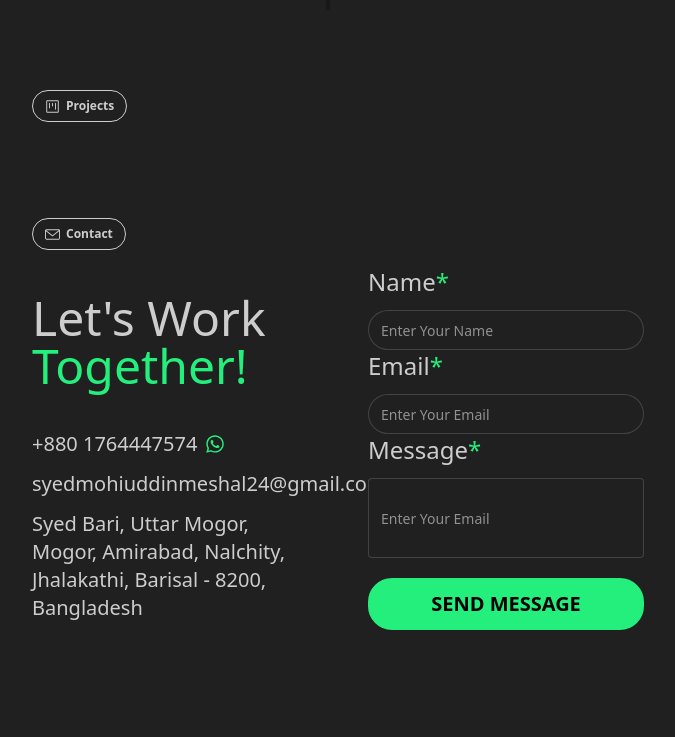
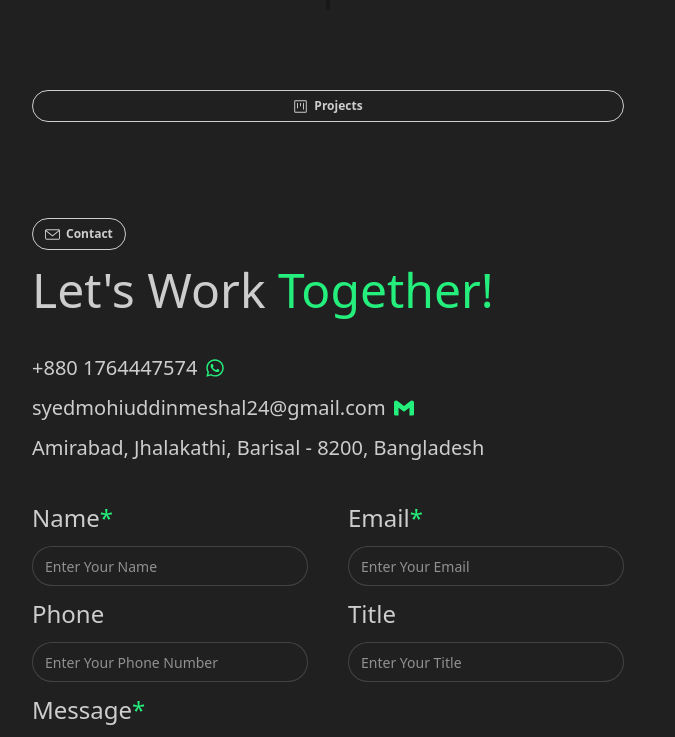
Before and after one commit to meshal10613/meshal-s-portfolio, a React (Vite) app: page / in a window 1280 px wide. Shown: the part 2000-2737 px from the top of the page, without its empty margins (476-1151 px from the left). Built offline with nearby package versions, Linux system fonts and the light colour scheme.

Commit message:
add number & title to the send message

```diff
--- a/src/Components/Contact.jsx
+++ b/src/Components/Contact.jsx
@@ -12,6 +12,8 @@ const Contact = () => {
         email: "",
         name: "",
         message: "",
+        phone: "",
+        title: "",
     });
 
     const handleChange = (e) => {
@@ -31,6 +33,8 @@ const Contact = () => {
             from_email: formData.email,
             from_name: formData?.name,
             message: formData.message,
+            title: formData?.title,
+            phone: formData?.phone,
         },
         `${import.meta.env.VITE_USER_PUBLIC_KEY}`
         )
@@ -46,7 +50,7 @@ const Contact = () => {
                 theme: "light",
                 transition: Slide,
             });
-            setFormData({ email: "", name: "", message: "" });
+            setFormData({ email: "", name: "", message: "" , title: "", phone: ""});
         })
         .catch((error) => {
             console.error("Email error:", error);
@@ -55,34 +59,48 @@ const Contact = () => {
     };
 
     return (
-        <div id='contact' className='lg:p-10 flex flex-col'>
+        <div id='contact' className='lg:p-10'>
             <span data-aos="fade-up" data-aos-easing="ease" duration="5000" className="btn btn-outline btn-sm mb-4 rounded-3xl group hover:border-primary w-fit">
                 <SlEnvolope size={15} className='group-hover:text-primary'/>
                 <span>Contact</span>
             </span>
 
-            <div className='grid grid-cols-1 lg:grid-cols-2 items-center gap-10'>
-                <div className='space-y-3 flex-1'>
+            <div className=''>
+                <div className='space-y-3 mb-10'>
                     <h2 className='text-4xl md:text-5xl mb-10'>Let's Work <span className='text-primary'>Together!</span></h2>
                     <h2 className='flex items-center gap-2 text-xl'>+880 1764447574 <FaWhatsapp className='text-primary' size={20}/></h2>
                     <h2 className='flex items-center gap-2 text-xl'>syedmohiuddinmeshal24@gmail.com <SiGmail size={20} className='text-primary' /></h2>
-                    <p className='text-xl'>Syed Bari, Uttar Mogor, Mogor, Amirabad, Nalchity, Jhalakathi, Barisal - 8200, Bangladesh</p>
+                    <p className='text-xl flex gap-2'>Amirabad, Jhalakathi, Barisal - 8200, Bangladesh</p>
                 </div>
-                <div className='flex-1'>
-                    <form onSubmit={handleSubmit}>
-                        <div className='flex flex-col gap-3'>
-                            <label htmlFor="Name" className='text-2xl ml-5'>Name<span className='text-primary'>*</span></label>
-                            <input type="text" name="name" value={formData.name} onChange={handleChange} id="" placeholder='Enter Your Name' className='input  rounded-3xl text-white mx-5 w-full'/>
+                <div className=''>
+                    <form onSubmit={handleSubmit} className='space-y-3'>
+                        {/* Name & Email */}
+                        <div className='grid grid-cols-1 lg:grid-cols-2 gap-5 lg:gap-10 w-full'>
+                            <div className='flex flex-col gap-3'>
+                                <label htmlFor="Name" className='text-2xl'>Name<span className='text-primary'>*</span></label>
+                                <input type="text" name="name" value={formData.name} onChange={handleChange} id="" placeholder='Enter Your Name' className='input  rounded-3xl text-white w-full'/>
+                            </div>
+                            <div className='flex flex-col gap-3'>
+                                <label htmlFor="Email" className='text-2xl'>Email<span className='text-primary'>*</span></label>
+                                <input type="email" name="email" value={formData.email} onChange={handleChange} id="" placeholder='Enter Your Email' className='input rounded-3xl text-white w-full' required/>
+                            </div>
+                        </div>
+                        {/* Phone & Subject */}
+                        <div className='grid grid-cols-1 lg:grid-cols-2 gap-5 lg:gap-10 w-full'>
+                            <div className='flex flex-col gap-3'>
+                                <label htmlFor="Phone" className='text-2xl'>Phone</label>
+                                <input type="number" name="phone" value={formData.phone} onChange={handleChange} id="" placeholder='Enter Your Phone Number' className='input  rounded-3xl text-white w-full'/>
+                            </div>
+                            <div className='flex flex-col gap-3'>
+                                <label htmlFor="Title" className='text-2xl'>Title</label>
+                                <input type="text" name="title" value={formData.title} onChange={handleChange} id="" placeholder='Enter Your Title' className='input rounded-3xl text-white w-full'/>
+                            </div>
                         </div>
                         <div className='flex flex-col gap-3'>
-                            <label htmlFor="Email" className='text-2xl ml-5'>Email<span className='text-primary'>*</span></label>
-                            <input type="email" name="email" value={formData.email} onChange={handleChange} id="" placeholder='Enter Your Email' className='input rounded-3xl text-white w-full mx-5' required/>
+                            <label htmlFor="Message" className='text-2xl'>Message<span className='text-primary'>*</span></label>
+                            <input type="text" name="message" value={formData.message} onChange={handleChange} id="" placeholder='Enter Your Email' className='textarea text-white w-full' required/>
                         </div>
-                        <div className='flex flex-col gap-3'>
-                            <label htmlFor="Message" className='text-2xl ml-5'>Message<span className='text-primary'>*</span></label>
-                            <input type="text" name="message" value={formData.message} onChange={handleChange} id="" placeholder='Enter Your Email' className='textarea text-white mx-5 w-full' required/>
-                        </div>
-                        <button type='submit' className='btn btn-block border-2 border-[#25ef7c] text-xl text-black bg-[#25ef7c] transition-all hover:text-[#25ef7c] hover:border-[#25ef7c] hover:bg-[#1f1f1f] rounded-3xl h-13 mx-5 my-5'>SEND MESSAGE</button>
+                        <button type='submit' className='btn btn-block border-2 border-[#25ef7c] text-xl text-black bg-[#25ef7c] transition-all hover:text-[#25ef7c] hover:border-[#25ef7c] hover:bg-[#1f1f1f] rounded-3xl h-13 my-5'>SEND MESSAGE</button>
                     </form>
                 </div>
             </div>
--- a/src/Pages/Home.jsx
+++ b/src/Pages/Home.jsx
@@ -8,7 +8,7 @@ import Contact from '../Components/Contact';
 
 const Home = () => {
     return (
-        <div className='flex flex-col items-start lg:px-10'>
+        <div className='flex flex-col lg:px-10'>
             <Introduce/>
             <About/>
             <Skills/>
```
